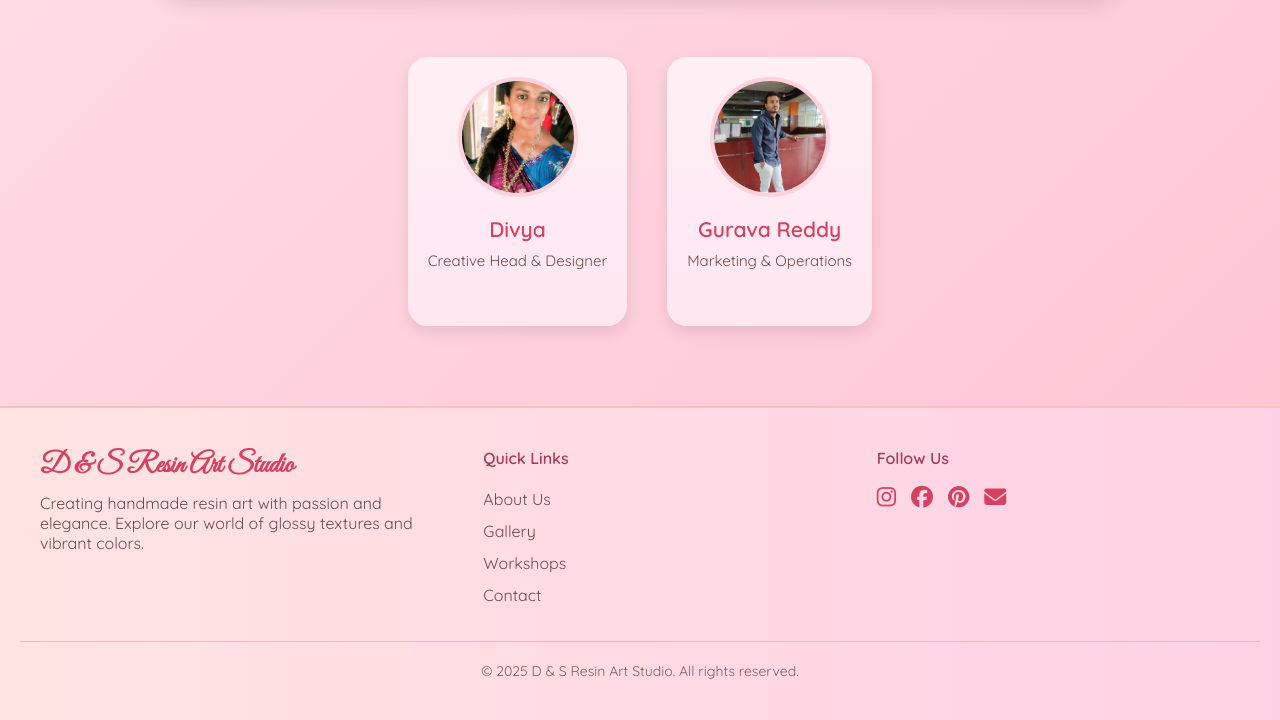
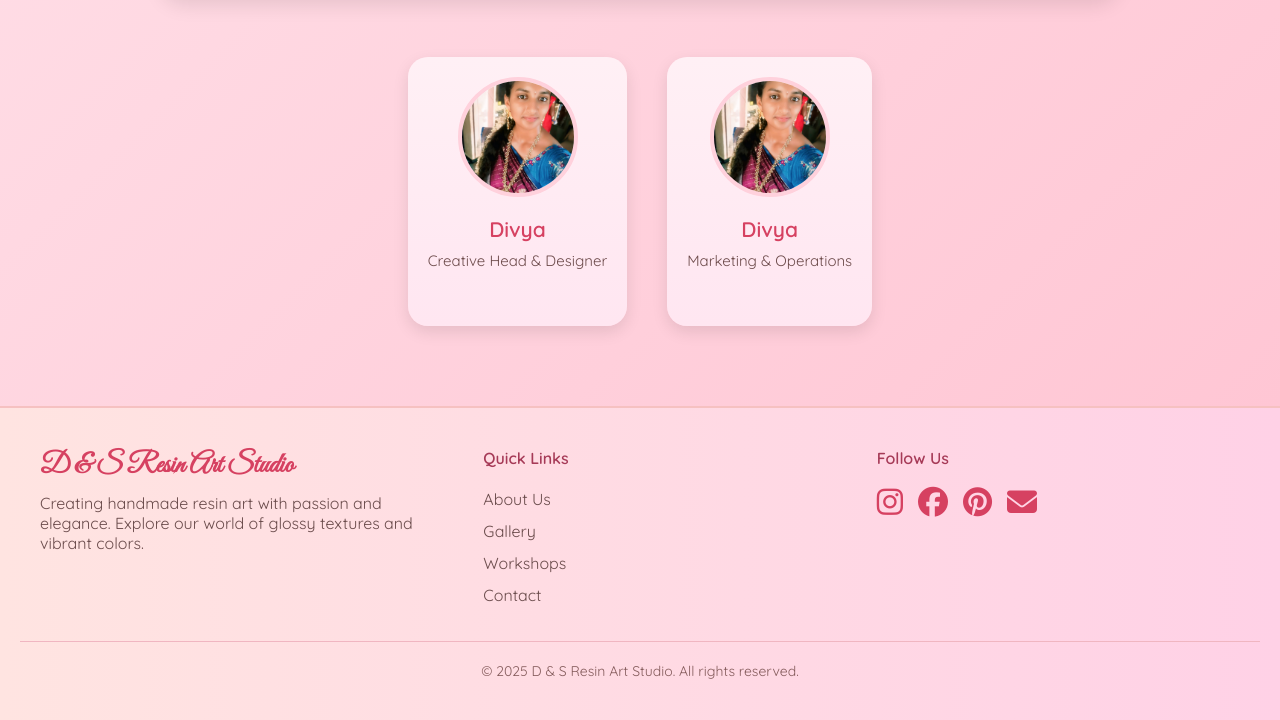
Before and after one commit to Divikesari/CSS-project, a plain HTML site: page about.html in a window 1280 px wide. Shown: the part 772-1492 px from the top of the page. Drawn offline with Linux system fonts and the light colour scheme.

Commit message:
updated work

```diff
--- a/about.html
+++ b/about.html
@@ -261,8 +261,8 @@ nav {
         <p>Creative Head & Designer</p>
       </div>
       <div class="team-card">
-        <img src="./WhatsApp Image 2025-05-14 at 06.02.10_3966d381.jpg" alt="Founder" />
-        <h3>Gurava Reddy</h3>
+        <img src="./WhatsApp Image 2025-05-13 at 09.30.36_587f0995.jpg" alt="Founder" />
+        <h3>Divya</h3>
         <p>Marketing & Operations</p>
       </div>
     </div>
@@ -287,7 +287,7 @@ nav {
       </div>
 <div style="flex: 1 1 200px;">
   <h4 style="margin-bottom: 15px; color: #a63a57;">Follow Us</h4>
-  <div style="display: flex; gap: 15px; font-size: 22px;">
+  <div style="display: flex; gap: 15px; font-size: 30px;">
     <a href="https://www.instagram.com/ds_resin_art_studio?igsh=MTU2M2Z1c3d6ZDh6Mg==" target="_blank" style="color: #d64161;" title="Instagram">
       <i class="fab fa-instagram"></i>
     </a>
```
Also changed, not shown: collections.html (+5 -9 lines), contact.html (+1 -1 lines), index.html (+1 -2 lines), login.html (+1 -1 lines), register.html (+2 -1 lines), testimonal.html (+1 -1 lines), workshop.html (+1 -1 lines), WhatsApp Image 2025-05-14 at 06.02.10_3966d381.jpg (deleted).
